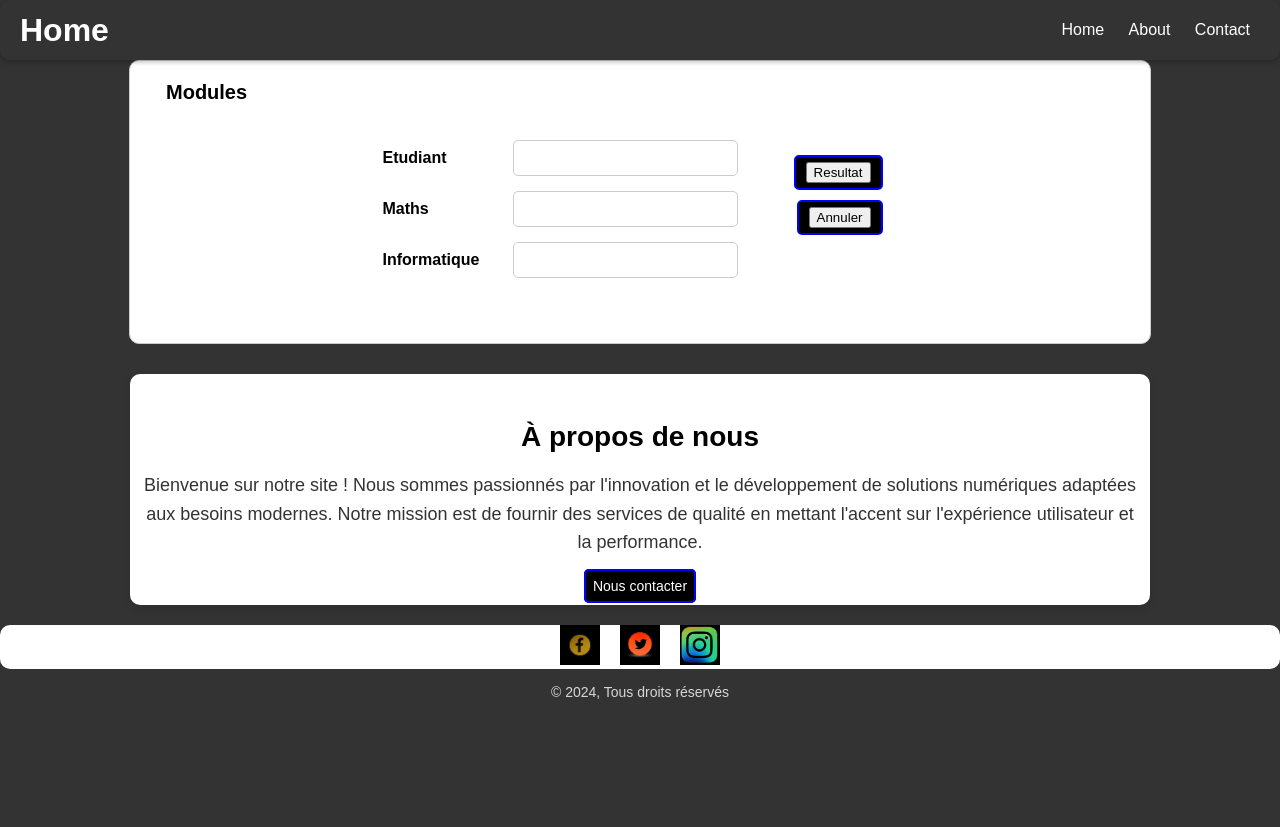
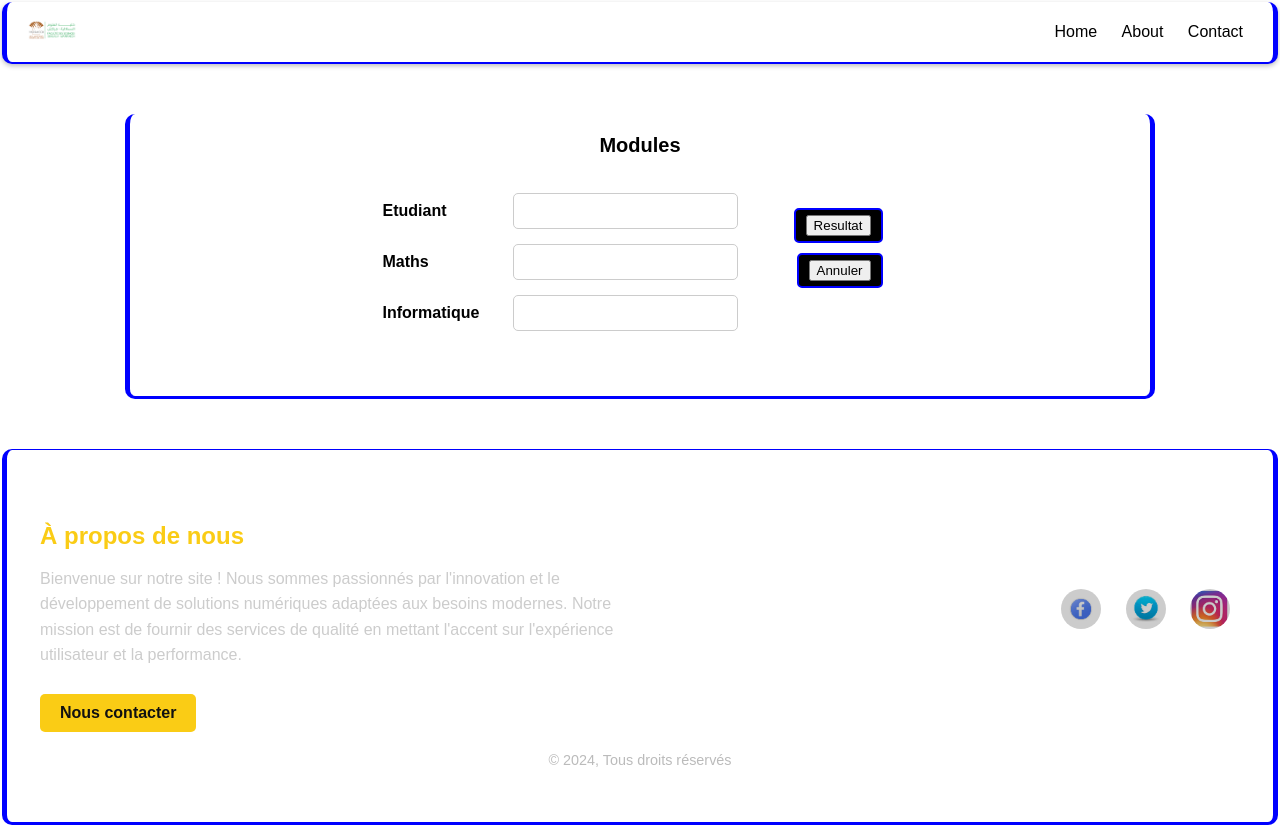
Before and after one commit to ibrahima604/Atelier0, a plain HTML site: page matiere.html in a window 1280 px wide. Before the commit the page ends 800 px from the top, so only its background shows below. Drawn offline with Linux system fonts and the light colour scheme.

Commit message:
mise à jour

```diff
--- a/index.css
+++ b/index.css
@@ -7,16 +7,26 @@
     position: sticky;
     top: 0;
     padding: 10px 20px;
-    background-color: #333;
-    color: #fff;
+    background-color: white;
+    color:white;
     box-shadow: 0 2px 5px rgba(0, 0, 0, 0.26);
     border-radius: 10px;
+    margin:2px;
+    border-left: 5px solid blue;
+    border-right: 5px solid blue;
+    margin-bottom: 50px;
+    border-bottom: 2px solid blue;
+}
+.logo img{
+    width: 50px;
+    height: 50px;
+    border-radius: 25px;
 }
 body{
     font-family: Arial, sans-serif;
     margin: 0;
     padding: 0;
-    background-color: #333;
+    height: auto;
 }
 ul li{
     display: inline;
@@ -24,16 +34,20 @@ ul li{
     list-style-type: none;
 }
 ul li a{
-    color: #fff;
+    color: black;
     text-decoration: none;
 }
 form{
+
     margin:auto;
     max-width: 980px;
     padding: 20px;
-    border: 1px solid #ccc;
     border-radius: 10px;
     background-color: #fff;
+    border-left: 5px solid blue;
+    border-right: 5px solid blue;
+    border-bottom: 3px solid blue;
+
 
 }
 /* Organisation du fieldset */
@@ -85,83 +99,106 @@ legend {
 }
 
 
-/* Section "À propos" */
-#about {
-   max-width: 1000px;
-    margin: 20px auto;
-    padding: 10px;
-    background: #fff;
-    box-shadow: 0px 4px 10px rgba(0, 0, 0, 0.1);
+/* ---- Footer Styling ---- */
+footer {
+    background: white;
+    color:black;
+    padding: 40px 20px;
+    text-align: center;
+    position: relative;
+    opacity: 0; /* Initialement caché */
+    transform: translateY(100px); /* Placer hors de la vue */
+    animation: slideIn 1s forwards; /* Animation avec la clé "slideIn" */
     border-radius: 10px;
-    text-align: center;
+    margin:2px;
+    border-left: 5px solid blue;
+    border-right: 5px solid blue;
+    border-top: 1px solid blue;
+    border-bottom: 3px solid blue;
+    margin-top: 50px;
+
+
 }
 
-/* Titre */
-#about h4 {
-    color:black;
-    font-size: 28px;
-    margin-bottom: 10px;
+/* ---- Keyframes pour l'animation du slide-up ---- */
+@keyframes slideIn {
+    0% {
+        opacity: 0;
+        transform: translateY(100px); /* Placer hors de la vue */
+    }
+    100% {
+        opacity: 1;
+        transform: translateY(0); /* Déplacer l'élément à sa position finale */
+    }
 }
 
-/* Paragraphe */
-#about p {
-    font-size: 18px;
-    line-height: 1.6;
-    margin-bottom: 20px;
-    color: #000;
+/* ---- Footer Container ---- */
+.footer-container {
+    display: flex;
+    justify-content: space-between;
+    align-items: center;
+    flex-wrap: wrap;
+    max-width: 1200px;
+    margin: 0 auto;
 }
 
-/* Bouton */
+/* ---- About Section ---- */
+.about {
+    max-width: 600px;
+    text-align: left;
+}
+
+.about h4 {
+    font-size: 1.5rem;
+    margin-bottom: 10px;
+    color: #facc15; /* Jaune doré */
+}
+
+.about p {
+    font-size: 1rem;
+    line-height: 1.6;
+    color: #ccc;
+}
+
 .btn {
     display: inline-block;
+    margin-top: 10px;
+    padding: 10px 20px;
+    background: #facc15;
+    color: #111;
     text-decoration: none;
-    background: black;
-    padding:7px;
-    color:white;
-    font-size: 14px;
     border-radius: 5px;
-    transition: 0.3s ease-in-out;
-    border: 2px solid blue;
+    font-weight: bold;
+    transition: 0.3s;
 }
 
 .btn:hover {
-    background:blue;
+    background: #ffdd44;
 }
 
-/* Pied de page */
-footer {
-    height: auto;
-    background-color: #333;
-    color: #fff;
-    text-align: center;
-    padding: 10px 0;
-    border-radius: 10px;
-}
-
-/* Section Contact */
-#contact {
-    display: flex;
-    justify-content: center;
-    gap: 20px;
-    margin-bottom: 15px;
-    background-color: white;
-    border-radius: 10px;
-}
-
-/* Icônes sociales */
-#contact a img {
-    width: 40px;
-    height: 40px;
-    filter: invert(1); /* Transforme les icônes en blanc sur fond noir */
+/* ---- Social Links ---- */
+.social-links a {
+    margin: 0 10px;
+    display: inline-block;
     transition: transform 0.3s ease;
 }
 
-#contact a:hover img {
-    transform: scale(1.1);
+.social-links img {
+    width: 40px;
+    height: 40px;
+    border-radius: 50%;
+    filter: brightness(0.8);
+    transition: 0.3s;
 }
 
-/* Texte du copyright */
-footer p {
-    font-size: 14px;
-    opacity: 0.8;
+.social-links a:hover img {
+    transform: scale(1.2);
+    filter: brightness(1);
 }
+
+/* ---- Copyright ---- */
+.copyright {
+    margin-top: 20px;
+    font-size: 0.9rem;
+    color: #bbb;
+}
--- a/matiere.css
+++ b/matiere.css
@@ -7,16 +7,26 @@
     position: sticky;
     top: 0;
     padding: 10px 20px;
-    background-color: #333;
-    color: #fff;
+    background-color: white;
+    color:white;
     box-shadow: 0 2px 5px rgba(0, 0, 0, 0.26);
     border-radius: 10px;
+    margin:2px;
+    border-left: 5px solid blue;
+    border-right: 5px solid blue;
+    margin-bottom: 50px;
+    border-bottom: 2px solid blue;
+}
+.logo img{
+    width: 50px;
+    height: 50px;
+    border-radius: 25px;
 }
 body{
     font-family: Arial, sans-serif;
     margin: 0;
     padding: 0;
-    background-color: #333;
+    height: auto;
 }
 ul li{
     display: inline;
@@ -24,18 +34,22 @@ ul li{
     list-style-type: none;
 }
 ul li a{
-    color: #fff;
+    color: black;
     text-decoration: none;
 }
+form{
 
-form{
     margin:auto;
     max-width: 980px;
     padding: 20px;
-    border: 1px solid #ccc;
     border-radius: 10px;
-    background-color: #fff;}
+    background-color: #fff;
+    border-left: 5px solid blue;
+    border-right: 5px solid blue;
+    border-bottom: 3px solid blue;
 
+
+}
 /* Organisation du fieldset */
 fieldset {
     border: none;
@@ -43,6 +57,7 @@ fieldset {
 
 /* Légende */
 legend {
+    text-align: center;
     font-size: 20px;
     font-weight: bold;
     margin-bottom: 10px;
@@ -82,90 +97,7 @@ legend {
     display: block;
     float: inline-end;
 }
-
-
-/* Section "À propos" */
-#about {
-    max-width: 1000px;
-     margin: 20px auto;
-     padding: 10px;
-     background: #fff;
-     box-shadow: 0px 4px 10px rgba(0, 0, 0, 0.1);
-     border-radius: 10px;
-     text-align: center;
- }
-
- /* Titre */
- #about h4 {
-     color:black;
-     font-size: 28px;
-     margin-bottom: 10px;
- }
-
- /* Paragraphe */
- #about p {
-     font-size: 18px;
-     line-height: 1.6;
-     margin-bottom: 20px;
-     color: #000;
- }
-
- /* Bouton */
- .btn {
-    width: 100px;
-     text-decoration: none;
-     background: black;
-     padding:7px;
-     color:white;
-     font-size: 14px;
-     border-radius: 5px;
-     transition: 0.3s ease-in-out;
-     border: 2px solid blue;
-
- }
-
- .btn:hover {
-     background:blue;
- }
-
- /* Pied de page */
- footer {
-     height: auto;
-     background-color: #333;
-     color: #fff;
-     text-align: center;
-     padding: 10px 0;
-     border-radius: 10px;
- }
-
- /* Section Contact */
- #contact {
-     display: flex;
-     justify-content: center;
-     gap: 20px;
-     margin-bottom: 15px;
-     background-color: white;
-     border-radius: 10px;
- }
-
- /* Icônes sociales */
- #contact a img {
-     width: 40px;
-     height: 40px;
-     filter: invert(1); /* Transforme les icônes en blanc sur fond noir */
-     transition: transform 0.3s ease;
- }
-
- #contact a:hover img {
-     transform: scale(1.1);
- }
-
- /* Texte du copyright */
- footer p {
-     font-size: 14px;
-     opacity: 0.8;
- }
- .boutton{
+.boutton{
     max-width: 120px;
     display: flex;
     flex-direction: column;
@@ -181,3 +113,108 @@ legend {
     gap: 20px;
     margin: 20px;
  }
+
+
+/* ---- Footer Styling ---- */
+footer {
+    background: white;
+    color:black;
+    padding: 40px 20px;
+    text-align: center;
+    position: relative;
+    opacity: 0; /* Initialement caché */
+    transform: translateY(100px); /* Placer hors de la vue */
+    animation: slideIn 1s forwards; /* Animation avec la clé "slideIn" */
+    border-radius: 10px;
+    margin:2px;
+    border-left: 5px solid blue;
+    border-right: 5px solid blue;
+    border-top: 1px solid blue;
+    border-bottom: 3px solid blue;
+    margin-top: 50px;
+
+
+}
+
+/* ---- Keyframes pour l'animation du slide-up ---- */
+@keyframes slideIn {
+    0% {
+        opacity: 0;
+        transform: translateY(100px); /* Placer hors de la vue */
+    }
+    100% {
+        opacity: 1;
+        transform: translateY(0); /* Déplacer l'élément à sa position finale */
+    }
+}
+
+/* ---- Footer Container ---- */
+.footer-container {
+    display: flex;
+    justify-content: space-between;
+    align-items: center;
+    flex-wrap: wrap;
+    max-width: 1200px;
+    margin: 0 auto;
+}
+
+/* ---- About Section ---- */
+.about {
+    max-width: 600px;
+    text-align: left;
+}
+
+.about h4 {
+    font-size: 1.5rem;
+    margin-bottom: 10px;
+    color: #facc15; /* Jaune doré */
+}
+
+.about p {
+    font-size: 1rem;
+    line-height: 1.6;
+    color: #ccc;
+}
+
+.btn {
+    display: inline-block;
+    margin-top: 10px;
+    padding: 10px 20px;
+    background: #facc15;
+    color: #111;
+    text-decoration: none;
+    border-radius: 5px;
+    font-weight: bold;
+    transition: 0.3s;
+}
+
+.btn:hover {
+    background: #ffdd44;
+}
+
+/* ---- Social Links ---- */
+.social-links a {
+    margin: 0 10px;
+    display: inline-block;
+    transition: transform 0.3s ease;
+}
+
+.social-links img {
+    width: 40px;
+    height: 40px;
+    border-radius: 50%;
+    filter: brightness(0.8);
+    transition: 0.3s;
+}
+
+.social-links a:hover img {
+    transform: scale(1.2);
+    filter: brightness(1);
+}
+
+/* ---- Copyright ---- */
+.copyright {
+    margin-top: 20px;
+    font-size: 0.9rem;
+    color: #bbb;
+}
--- a/matiere.html
+++ b/matiere.html
@@ -8,12 +8,15 @@
 </head>
 <body>
     <header class="header">
-        <h1>Home</h1>
+        <div class="logo">
+            <img src="image/semlalia.png" alt="Logo">
+        </div>
         <nav class="menu">
             <ul class="menu_list">
                 <li><a href="#section">Home</a></li>
                 <li><a href="#about">About</a></li>
                 <li><a href="#contact">Contact</a></li>
+
             </ul>
         </nav>
     </header>
@@ -53,14 +56,15 @@
         </form>
 
     </section>
-    <footer>
-        <div id="about">
+    <footer id="footer">
+        <div class="footer-container">
+            <div class="about" id="about">
                 <h4>À propos de nous</h4>
                 <p>Bienvenue sur notre site ! Nous sommes passionnés par l'innovation et le développement de solutions numériques adaptées aux besoins modernes.
                     Notre mission est de fournir des services de qualité en mettant l'accent sur l'expérience utilisateur et la performance.</p>
                 <a href="#contact" class="btn">Nous contacter</a>
             </div>
-        <div id="contact">
+            <div class="social-links" id="contact">
                 <a href="https://www.facebook.com" target="_blank">
                     <img src="image/facebook.png" alt="Facebook">
                 </a>
@@ -68,10 +72,11 @@
                     <img src="image/twitter.png" alt="Twitter">
                 </a>
                 <a href="https://www.instagram.com" target="_blank">
-                <img src="image/image.png" alt="Instagram">
+                    <img src="image/instagram.png" alt="Instagram">
                 </a>
             </div>
-        <p>&copy; 2024, Tous droits réservés</p>
+        </div>
+        <p class="copyright">&copy; 2024, Tous droits réservés</p>
     </footer>
 </body>
 </html>
--- a/resultat.css
+++ b/resultat.css
@@ -7,16 +7,26 @@
     position: sticky;
     top: 0;
     padding: 10px 20px;
-    background-color: #333;
-    color: #fff;
+    background-color: white;
+    color:white;
     box-shadow: 0 2px 5px rgba(0, 0, 0, 0.26);
     border-radius: 10px;
+    margin:2px;
+    border-left: 5px solid blue;
+    border-right: 5px solid blue;
+    margin-bottom: 50px;
+    border-bottom: 2px solid blue;
+}
+.logo img{
+    width: 50px;
+    height: 50px;
+    border-radius: 25px;
 }
 body{
     font-family: Arial, sans-serif;
     margin: 0;
     padding: 0;
-    background-color: #333;
+    height: auto;
 }
 ul li{
     display: inline;
@@ -24,90 +34,112 @@ ul li{
     list-style-type: none;
 }
 ul li a{
-    color: #fff;
+    color: black;
     text-decoration: none;
 }
 
-/* Section "À propos" */
-#about {
-    max-width: 1000px;
-     margin: 20px auto;
-     padding: 10px;
-     background: #fff;
-     box-shadow: 0px 4px 10px rgba(0, 0, 0, 0.1);
+/* ---- Footer Styling ---- */
+footer {
+    background: white;
+    color:black;
+    padding: 40px 20px;
+    text-align: center;
+    position: relative;
+    opacity: 0; /* Initialement caché */
+    transform: translateY(100px); /* Placer hors de la vue */
+    animation: slideIn 1s forwards; /* Animation avec la clé "slideIn" */
     border-radius: 10px;
-     text-align: center;
- }
+    margin:2px;
+    border-left: 5px solid blue;
+    border-right: 5px solid blue;
+    border-top: 1px solid blue;
+    border-bottom: 3px solid blue;
+    margin-top: 50px;
 
- /* Titre */
- #about h4 {
-     color:black;
-     font-size: 28px;
-     margin-bottom: 10px;
- }
-
- /* Paragraphe */
- #about p {
-     font-size: 18px;
-     line-height: 1.6;
-     margin-bottom: 20px;
-     color: #000;
- }
-
- /* Bouton */
- .btn {
-    width: 100px;
-     text-decoration: none;
-     background: black;
-     padding:7px;
-     color:white;
-     font-size: 14px;
-     border-radius: 5px;
-     transition: 0.3s ease-in-out;
-     border: 2px solid blue;
 
 }
 
- .btn:hover {
-     background:blue;
+/* ---- Keyframes pour l'animation du slide-up ---- */
+@keyframes slideIn {
+    0% {
+        opacity: 0;
+        transform: translateY(100px); /* Placer hors de la vue */
+    }
+    100% {
+        opacity: 1;
+        transform: translateY(0); /* Déplacer l'élément à sa position finale */
+    }
 }
 
- /* Pied de page */
- footer {
-     height: auto;
-     background-color: #333;
-     color: #fff;
-     text-align: center;
-     padding: 10px 0;
-     border-radius: 10px;
+/* ---- Footer Container ---- */
+.footer-container {
+    display: flex;
+    justify-content: space-between;
+    align-items: center;
+    flex-wrap: wrap;
+    max-width: 1200px;
+    margin: 0 auto;
 }
 
- /* Section Contact */
- #contact {
-     display: flex;
-     justify-content: center;
-     gap: 20px;
-     margin-bottom: 15px;
-     background-color: white;
-     border-radius: 10px;
+/* ---- About Section ---- */
+.about {
+    max-width: 600px;
+    text-align: left;
 }
 
- /* Icônes sociales */
- #contact a img {
-     width: 40px;
-     height: 40px;
-     filter: invert(1); /* Transforme les icônes en blanc sur fond noir */
+.about h4 {
+    font-size: 1.5rem;
+    margin-bottom: 10px;
+    color: #facc15; /* Jaune doré */
+}
+
+.about p {
+    font-size: 1rem;
+    line-height: 1.6;
+    color: #ccc;
+}
+
+.btn {
+    display: inline-block;
+    margin-top: 10px;
+    padding: 10px 20px;
+    background: #facc15;
+    color: #111;
+    text-decoration: none;
+    border-radius: 5px;
+    font-weight: bold;
+    transition: 0.3s;
+}
+
+.btn:hover {
+    background: #ffdd44;
+}
+
+/* ---- Social Links ---- */
+.social-links a {
+    margin: 0 10px;
+    display: inline-block;
     transition: transform 0.3s ease;
 }
 
- #contact a:hover img {
-     transform: scale(1.1);
+.social-links img {
+    width: 40px;
+    height: 40px;
+    border-radius: 50%;
+    filter: brightness(0.8);
+    transition: 0.3s;
 }
 
- /* Texte du copyright */
- footer p {
-     font-size: 14px;
-     opacity: 0.8;
+.social-links a:hover img {
+    transform: scale(1.2);
+    filter: brightness(1);
+}
+
+/* ---- Copyright ---- */
+.copyright {
+    margin-top: 20px;
+    font-size: 0.9rem;
+    color: #bbb;
 }
  .boutton{
     max-width: 120px;
```
Also changed, not shown: index.html (+11 -6 lines), resultat.html (+10 -8 lines), image/instagram.png (renamed from image/image.png), image/semlalia.png (added), 1 other file. Lines whose indentation alone changed are shown as unchanged.
